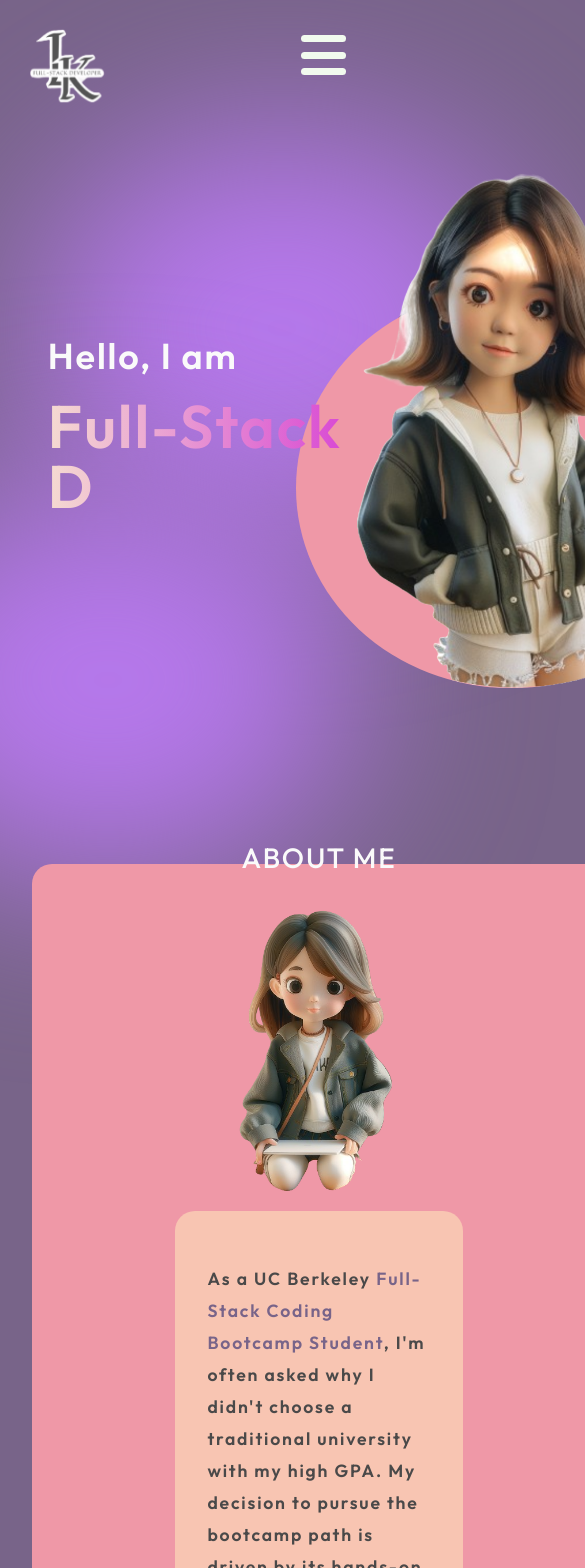
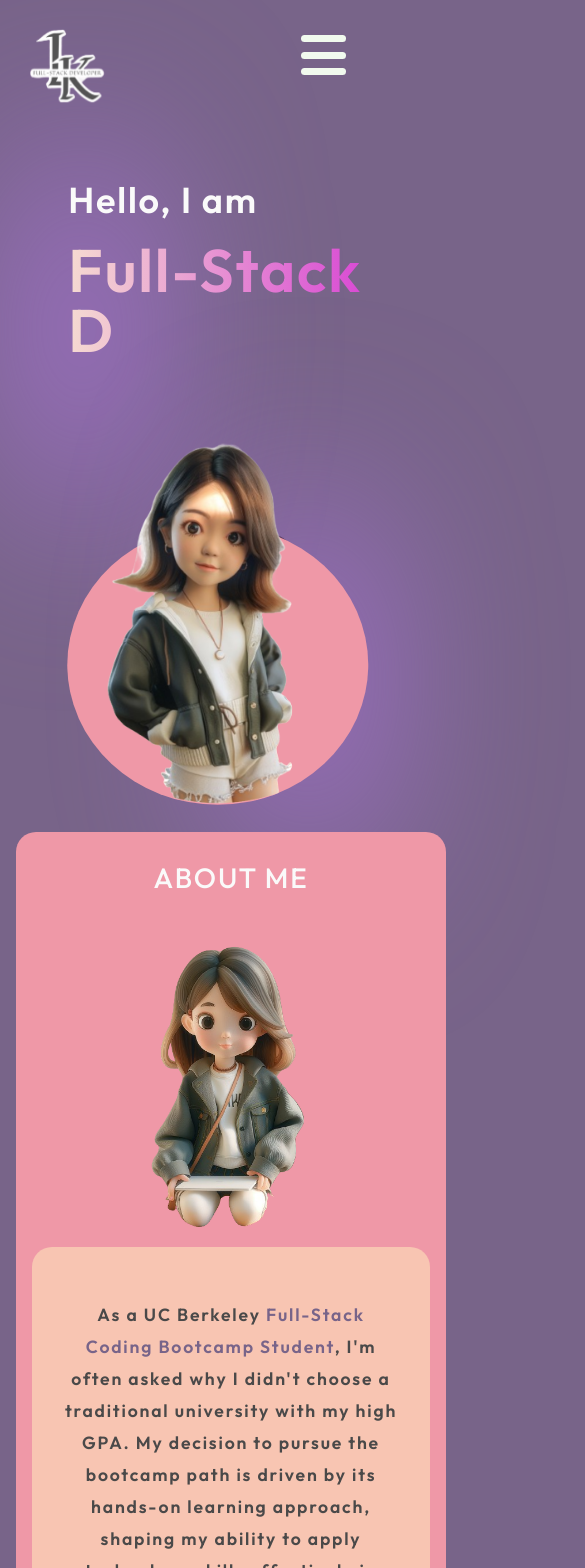
Before and after one commit to lucyJihyeon/lucy-portfolio, a React (Vite) app in the folder Main/: page / in a window 390 px wide. Shown: the top 1568 px of the page, 585 px wide, since content can reach past the window. Built offline with nearby package versions, Linux system fonts and the light colour scheme; a web font is replaced by a local one.

Commit message:
changed the css rule for responsive styling

```diff
--- a/Main/src/components/Header/index.jsx
+++ b/Main/src/components/Header/index.jsx
@@ -20,7 +20,7 @@ function Header(props) {
 
   return (
     <header
-      className={`w-screen flex fixed top-0 ${
+      className={`w-full flex fixed top-0 ${
         scrolled ? "navbar-bg" : ""
       }`}
     >
--- a/Main/src/index.css
+++ b/Main/src/index.css
@@ -597,12 +597,78 @@ input[type="checkbox"] {
   .hero img, .hero .circle {
     margin-left: 13rem;
   }
+}
+
+
+@media only screen and (max-width: 768px) {
+  .hero {
+    flex-direction: column;
+  }
+  .hero img, .hero .circle {
+    margin: 10rem 0 0 0;
+  }
+  .about-container {
+    width: 90%;
+  }
+  .sm-container {
+    width: 100%;
+  }
+  .character-container {
+    margin-left: auto;
+    margin-right: auto;
+    text-align: center;
+  }
+  .character2 {
+    width: 100%;
+    max-width: 300px;
+    margin-top: 20px;
+  }
+  .about-me {
+    margin: 20px 0;
+    text-align: center;
+  }
+  /* change the hero image based on the screen size */
+  .hero .character{
+   transform: scale(0.9) translateX(-12%) translateY(8%);
+  }
+  .circle {
+    transform: scale(0.9) translateX(-9%) translateY(10%);
+  }
+  .hello-bubble {
+    transform: scale(0.9) translateX(-50%) translateY(130%);
+  }
+  .animate-rotate {
+    transform: rotate(5deg) translateX(40%) translateY(30%);
+  }
+}
+
+@media only screen and (max-width:500px){
+  /* change the hero image based on the screen size */
+  .hero .character{
+    transform: scale(0.7) translateX(-30%) translateY(8%);
+   }
+   .circle {
+     transform: scale(0.7) translateX(-23%) translateY(6%);
+   }
+   .hello-bubble {
+     transform: scale(0.5) translateX(-150%) translateY(210%);
+   }
+   .animate-rotate {
+     transform: scale(0.5) rotate(-10deg) translateX(-100%) translateY(90%);
+   }
+   .about-container {
+    width: 100%;
+    margin: auto 0 auto 1rem;
+    text-align: center;
+   }
+   /* change the footer and eclipse as well to fit the screen  */
+   footer {
+    width: 100vw;
+    margin-left: 5rem;
+   }
+   .eclipse, .eclipse2 {
+    max-width: 100px;
+   }
+
 
 }
-/*
-.hero {
-  flex-direction: column;
-}
-.hero img, .hero .circle {
-  margin-top: 13rem;
-} */
```
